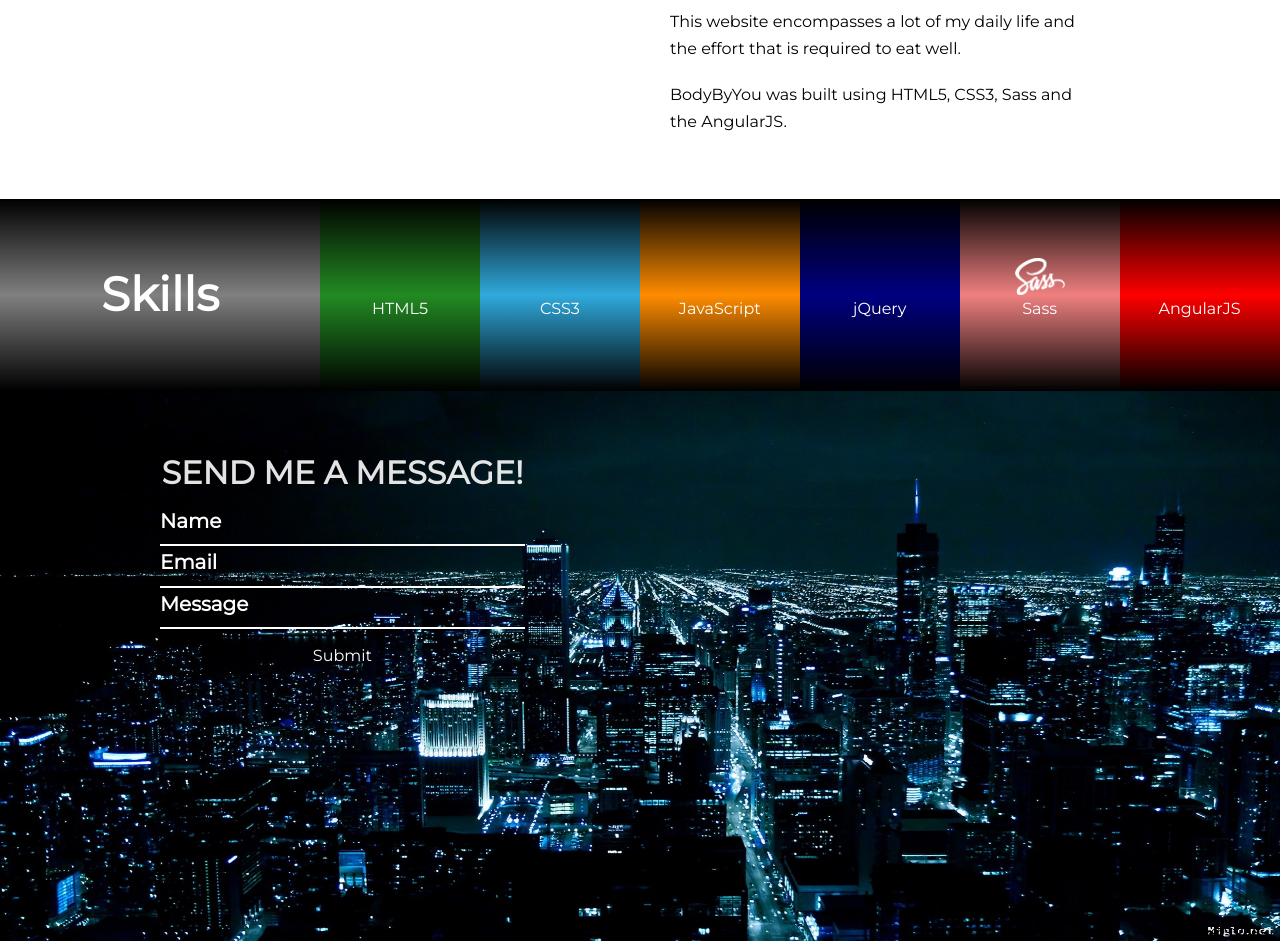
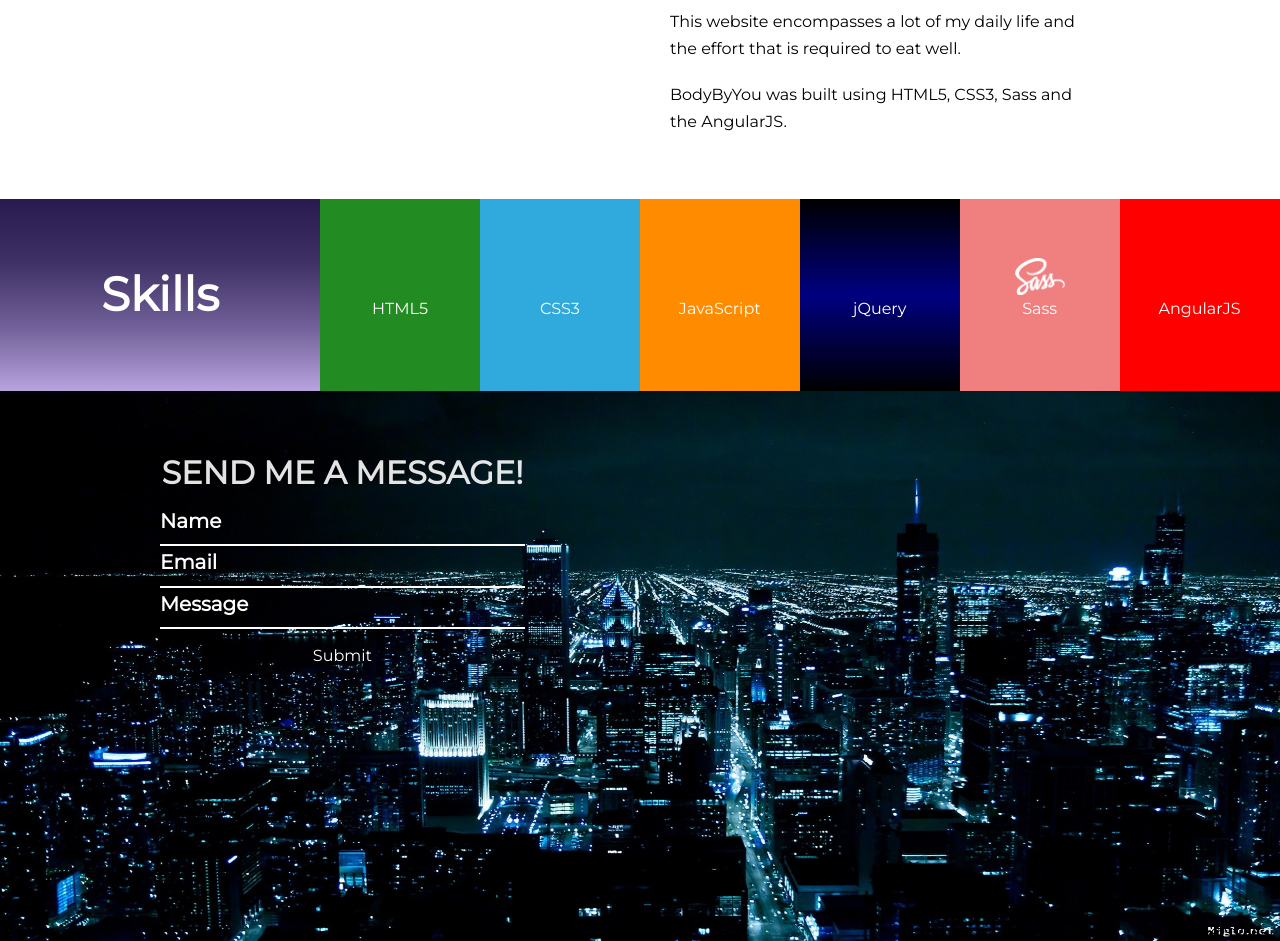
Before and after one commit to ilitvak/ilitvak.github.io, a PHP site: page / in a window 1280 px wide. Shown: the part 1401-2342 px from the top of the page. Run offline with PHP 8.4, Linux system fonts and the light colour scheme; some libraries are stand-ins or nearby versions.

Commit message:
added small rotation animation to skills icons

```diff
--- a/index.html
+++ b/index.html
@@ -88,7 +88,7 @@
                         <p>jQuery</p>
                     </li>
                     <li class="sass">
-                        <img src="assets/sass.png" />
+                        <img src="assets/sass.png" class="icon" />
                         <p>Sass</p>
                     </li>
                     <li class="angular">
@@ -97,13 +97,7 @@
                     </li>
 
                 </ul>
-                <div>
-                    <a></a>
-                </div>
         </section>
-
-
-
 
         <section class="section-bg">
                 <div class="form-container clearfix">
--- a/stylesheets/style.css
+++ b/stylesheets/style.css
@@ -276,7 +276,7 @@ label {
     background-size: 0% 100%, 0% 100%;
     background-repeat: no-repeat, no-repeat;
     color: #fff;
-    transition: background-size 1s;
+    transition: background-size .5s;
 }
 
 .submit:hover {
@@ -290,7 +290,7 @@ label {
 .skills {
     position: relative;
     width: 100%;
-    background: linear-gradient(black, grey, black);
+    background: linear-gradient(#281a4e, #3f3165, #716099, #b8a3de);
 }
 
 /*
@@ -366,15 +366,16 @@ label {
 }
 
 .credential-list .html5{
-    background: linear-gradient(black, forestgreen, black);
+    background-color: forestgreen;
+    transition: transform()
 }
 
 .credential-list .css3 {
-    background: linear-gradient(black, #30aadd, black);
+    background-color: #30aadd;
 }
 
 .credential-list .js {
-     background: linear-gradient(black, darkorange, black) ;
+     background-color: darkorange;
 }
 
 .credential-list .jquery {
@@ -382,12 +383,33 @@ label {
 }
 
 .credential-list .sass {
-    background: linear-gradient(black, lightcoral, black);
+    background-color: lightcoral;
 }
 
 .credential-list .angular {
-    background: linear-gradient(black, red, black);
+    background-color: red;
 }
+
+.icons {
+    transition: transform 1s;
+}
+
+.credential-list li:hover .icons {
+    -webkit-transform: rotate(360deg);
+    -ms-transform: rotate(360deg);
+    transform: rotate(360deg);
+}
+
+.icon {
+    transition: transform 1s;
+}
+
+.credential-list li:hover .icon {
+    -webkit-transform: rotate(360deg);
+    -ms-transform: rotate(360deg);
+    transform: rotate(360deg);
+}
+
 
 /*Media query section*/
 
```
Lines whose indentation alone changed are shown as unchanged.
